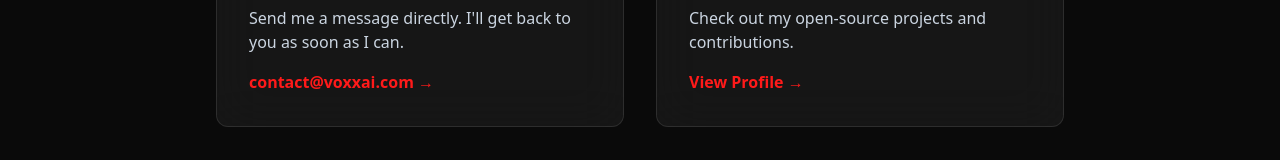
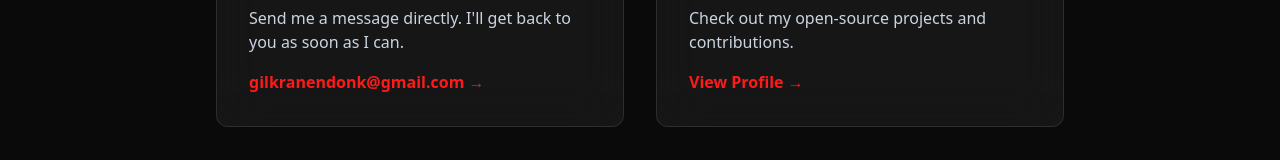
Before and after one commit to Voxxai/voxxai.github.io, a Next.js app: page / in a window 1280 px wide. Both pictures are taken after a click on the button "Get in Touch". Shown: the part 428-588 px from the top of the page. Built offline with nearby package versions, Linux system fonts and the light colour scheme.

Commit message:
fix: update contact email address in Contact component

```diff
--- a/src/components/Contact.tsx
+++ b/src/components/Contact.tsx
@@ -89,7 +89,7 @@ export const Contact: React.FC<ContactProps> = ({ onNavigate }) => {
         <div className="grid grid-cols-1 md:grid-cols-2 gap-8 mb-12">
           {/* Email Card */}
           <a
-            href="mailto:contact@voxxai.com"
+            href="mailto:gilkranendonk@gmail.com"
             className="group relative"
           >
             <div className="absolute -inset-0.5 bg-gradient-to-br from-neonRed/30 to-transparent rounded-xl blur opacity-0 group-hover:opacity-100 transition duration-300" />
@@ -100,7 +100,7 @@ export const Contact: React.FC<ContactProps> = ({ onNavigate }) => {
                 Send me a message directly. I'll get back to you as soon as I can.
               </p>
               <span className="inline-flex items-center gap-2 text-neonRed font-semibold group-hover:text-white transition">
-                contact@voxxai.com →
+                gilkranendonk@gmail.com →
               </span>
             </Card>
           </a>
```
